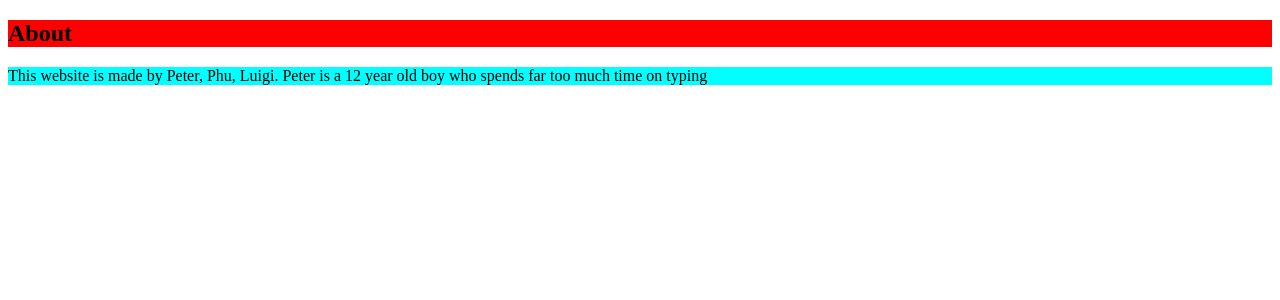
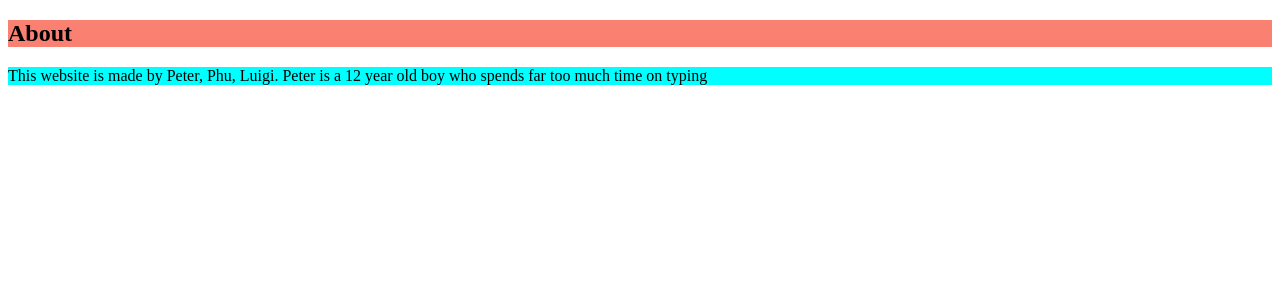
Before and after one commit to NinjaTyper/Website1, a Django app: page /about/ in a window 1280 px wide. Shown: the top 300 px of the page. Run offline with Django 4.2, Linux system fonts and the light colour scheme; parts of the project's set-up code (start-up, migrations or seed data) failed here and were passed over.

Commit message:
added basic css

```diff
--- a/Website1/login/static/login/style.css
+++ b/Website1/login/static/login/style.css
@@ -21,3 +21,7 @@ button {
     width: 80px;
     align-self: flex-end;
 }
+
+h2 {
+    background-color: salmon;
+}
--- a/Website1/templates/about.html
+++ b/Website1/templates/about.html
@@ -5,8 +5,10 @@
     <meta name="viewport" content="width=device-width, initial-scale=1.0">
     <title>Document</title>
 </head>
+{% load static %}
+<link rel="stylesheet" href="{% static 'login/style.css' %}">
 <body>
-    <h2 style="background-color: red"> About</h2>
+    <h2> About</h2>
     <p style="background-color: aqua;"> {{about}}</p>
 </body>
 </html>
```
